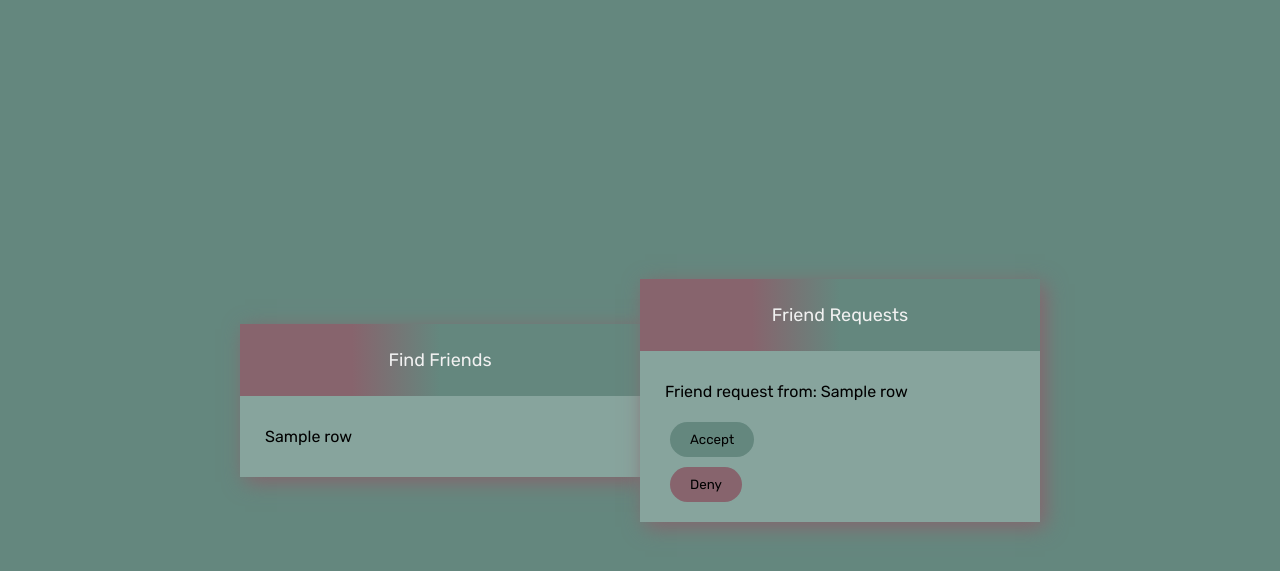
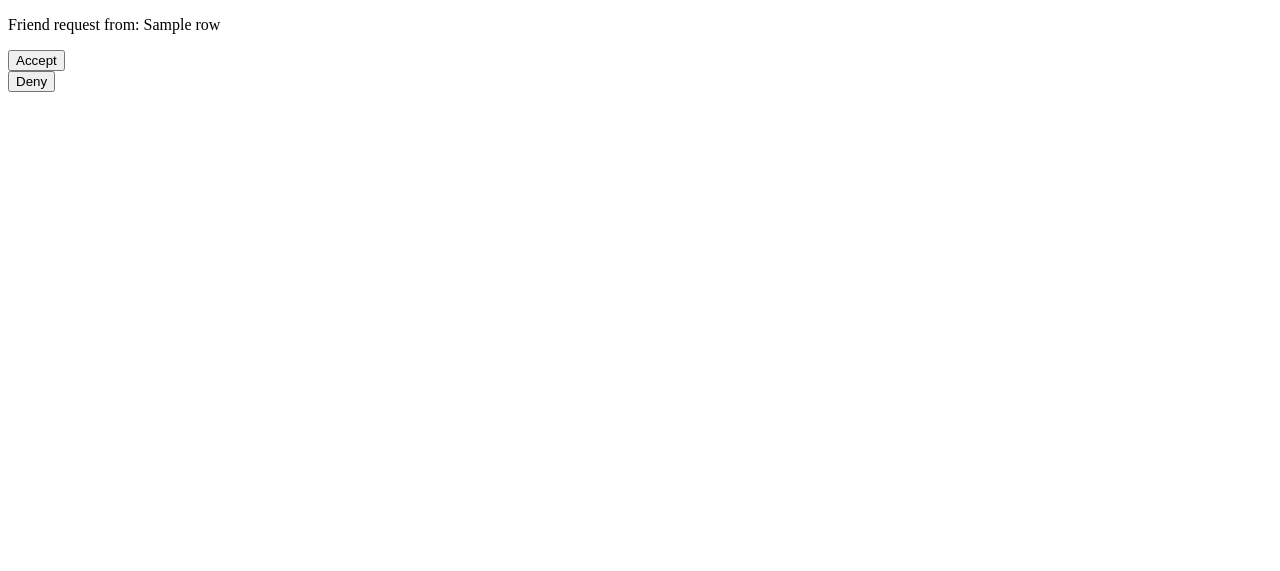
Before and after one commit to kwo20/Group1, a Flask app: template templates/friendlist.html in a window 1280 px wide. Shown: the top 571 px of the page. Run offline with Flask 2, Linux system fonts and the light colour scheme; the template is opened without the code that fills it: most values are stand-ins (such as "Sample title", 1, 10 or a date in 2020).

```diff
--- a/templates/friendlist.html
+++ b/templates/friendlist.html
@@ -5,45 +5,8 @@
     <meta name="viewport" content="width=device-width, initial-scale=1.0">
     <title>Bicker</title>
     <link rel='stylesheet' href='https://fonts.googleapis.com/css?family=Rubik:400,700'>
-    <link rel= "stylesheet" type= "text/css" href= "{{ url_for('static',filename='findfriends.css') }}">
 </head>
 <body>
-    <body>
-
-        <body>
-            <div class="find-friends-container">
-                <div class = "find-friends-header">
-                    <div class="heading">Find Friends</div>
-
-<!-- might need search through friend list functionality later-->
-<!--                   <div class="search">
-                        <img src="{{ url_for('static', filename='searchicon.png') }}" alt="search">
-                        <input type="text" placeholder="Enter a friend's name">
-              </div>
-            -->
-                </div>
-                <div class = "find-friends-body">
-                        <div class="user-row">
-                            <li>
-                                {% for row in requestlist %}
-                                <div class="friend-container">
-                                    <p>{{ row[2] }} </p>
-                                </div>
-                                {% endfor %}
-                            </li>
-                        </div>
-                    </div>
-
-                </div>
-
-            </div>
-
-
-            <div class="friend-req-container">
-                <div class="reqheading">Friend Requests </div>
-                    <div class = "reqbody">
-                        <div class = "user-row">
-                            <li>
     {% for row in requestlist %}
     <div class="post-container">
         <p>Friend request from: {{ row[2] }} </p>
@@ -58,13 +21,5 @@
         </form>
     </div>
     {% endfor %}
-                            </li>
-                        </div>
-                    </div>
-    </div>
-
-
-
-
 </body>
 </html>
```
Lines whose indentation alone changed are shown as unchanged.
